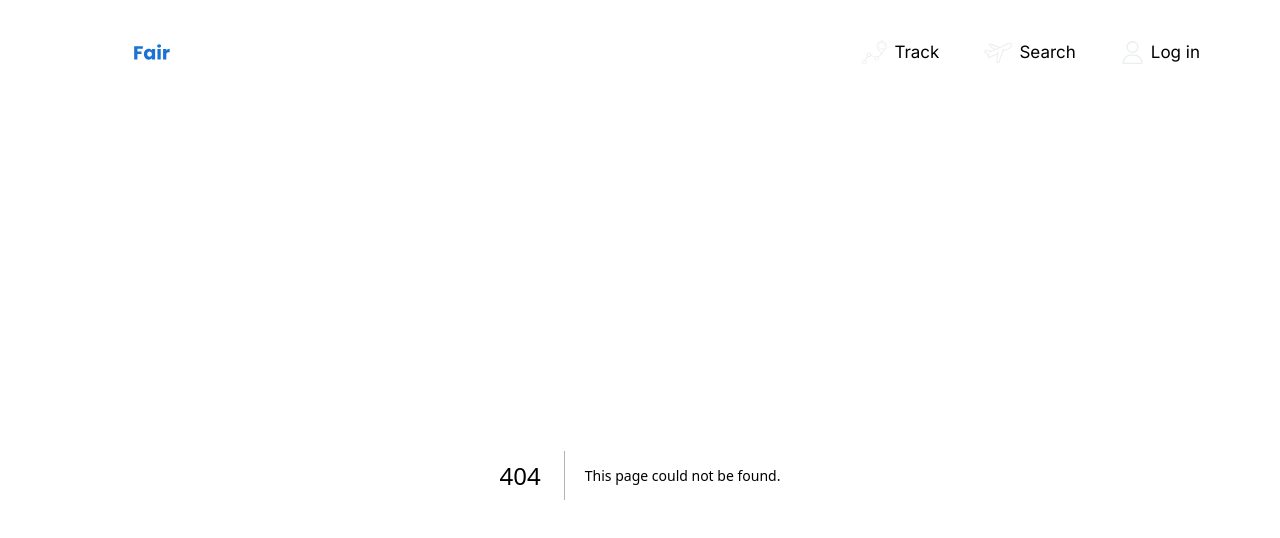
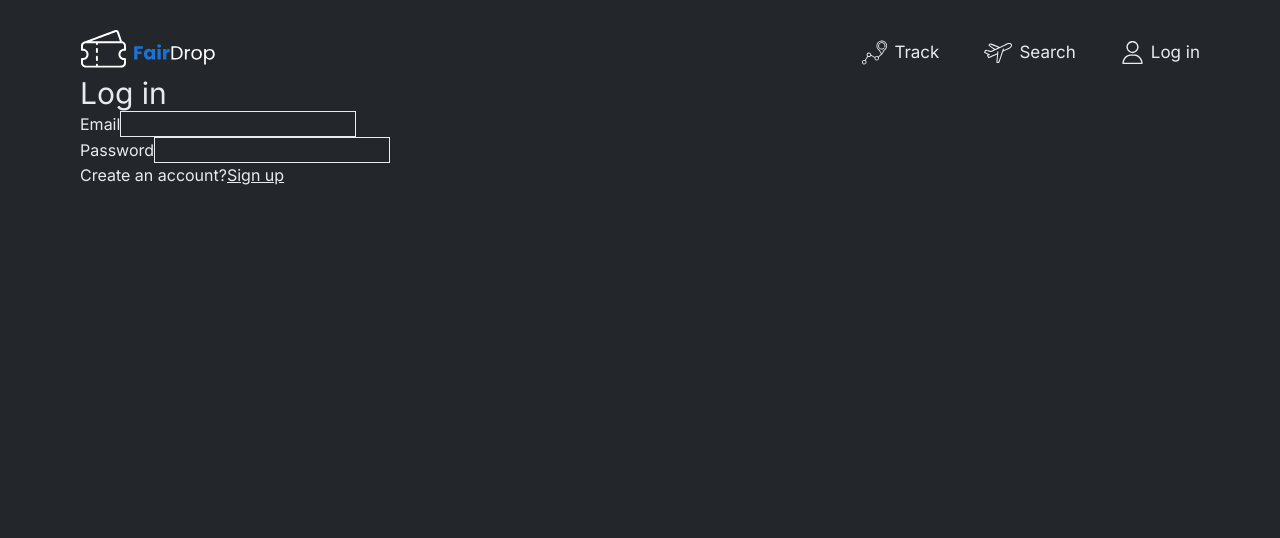
Before and after one commit to Nyima-ui/fairdrop, a Next.js app: page /sign-in in a window 1280 px wide. Before the commit this address had no page. Shown: the top 538 px of the page. Built offline with nearby package versions, Linux system fonts and the light colour scheme.

Commit message:
connect with supabase, rough auth page

```diff
--- a/app/components/Navbar.tsx
+++ b/app/components/Navbar.tsx
@@ -51,7 +51,7 @@ const Navbar = () => {
             </li>
           ) : (
             <li className="inline-block relative after:content-[''] after:absolute after:w-full after:h-0.5 after:bg-foreground after:-bottom-2 after:left-0 after:transform after:scale-x-0 after:transition-transform after:duration-250 after:ease-out hover:after:scale-x-100 after:origin-bottom-right hover:after:origin-bottom-left">
-              <Link href={""} className="flex gap-1.75 items-center">
+              <Link href="/sign-in" className="flex gap-1.75 items-center">
                 <Image
                   height={23}
                   width={23}
--- /dev/null
+++ b/app/sign-in/page.tsx
@@ -0,0 +1,55 @@
+"use client";
+import { useState } from "react";
+
+const AuthPage = () => {
+  const [isSignIn, setIsSignIn] = useState(true);
+  return (
+    <form action="">
+      <h1 className="text-3xl">{isSignIn ? "Log in" : "Create an account"}</h1>
+      <fieldset>
+        <div>
+          <label htmlFor="email">Email</label>
+          <input
+            type="email"
+            id="email"
+            name="email"
+            className="border-foreground border"
+          />
+        </div>
+        <div>
+          <label htmlFor="password">Password</label>
+          <input
+            type="password"
+            id="password"
+            name="password"
+            className="border-foreground border"
+          />
+        </div>
+        {!isSignIn && (
+          <div>
+            <label htmlFor="phone-number">
+              Phone <span className="text-sm">Optional</span>
+            </label>
+            <input
+              type="tel"
+              id="phone-number"
+              name="phone-number"
+              className="border-foreground border"
+            />
+          </div>
+        )}
+      </fieldset>
+      <p className="inline">
+        {isSignIn ? "Create an account?" : "Already have an account?"}
+      </p>
+      <span
+        className="cursor-pointer underline"
+        onClick={() => setIsSignIn((prev) => !prev)}
+      >
+        {isSignIn ? "Sign up" : "Sign in"}
+      </span>
+    </form>
+  );
+};
+
+export default AuthPage;
--- /dev/null
+++ b/lib/supabase/client.ts
@@ -0,0 +1,7 @@
+"use client";
+import { createBrowserClient } from "@supabase/ssr";
+
+export const supabase = createBrowserClient(
+  process.env.NEXT_PUBLIC_SUPABASE_URL!,
+  process.env.NEXT_PUBLIC_SUPABASE_ANON_KEY!,
+);
--- /dev/null
+++ b/lib/supabase/server.ts
@@ -0,0 +1,30 @@
+import { createServerClient } from '@supabase/ssr'
+import { cookies } from 'next/headers'
+
+export async function createClient() {
+  const cookieStore = await cookies()
+
+  return createServerClient(
+    process.env.NEXT_PUBLIC_SUPABASE_URL!,
+    process.env.NEXT_PUBLIC_SUPABASE_ANON_KEY!,
+    {
+      cookies: {
+        getAll() {
+          return cookieStore.getAll()
+        },
+        setAll(cookiesToSet) {
+          try {
+            cookiesToSet.forEach(({ name, value, options }) =>
+              cookieStore.set(name, value, options)
+            )
+          } catch (error) {
+            // The `cookies().set()` implementation in Next.js Server Components
+            // doesn't support the `getAll` or `setAll` methods.
+            // You can use the `getServerClient` in Route Handlers or Server Actions
+            // to set cookies.
+          }
+        },
+      },
+    }
+  )
+}
--- a/package.json
+++ b/package.json
@@ -9,6 +9,8 @@
     "lint": "eslint"
   },
   "dependencies": {
+    "@supabase/ssr": "^0.8.0",
+    "@supabase/supabase-js": "^2.94.1",
     "next": "16.1.5",
     "react": "19.2.3",
     "react-dom": "19.2.3"
```
Also changed, not shown: 1 other file (tests, documents, lock files or other folders).
